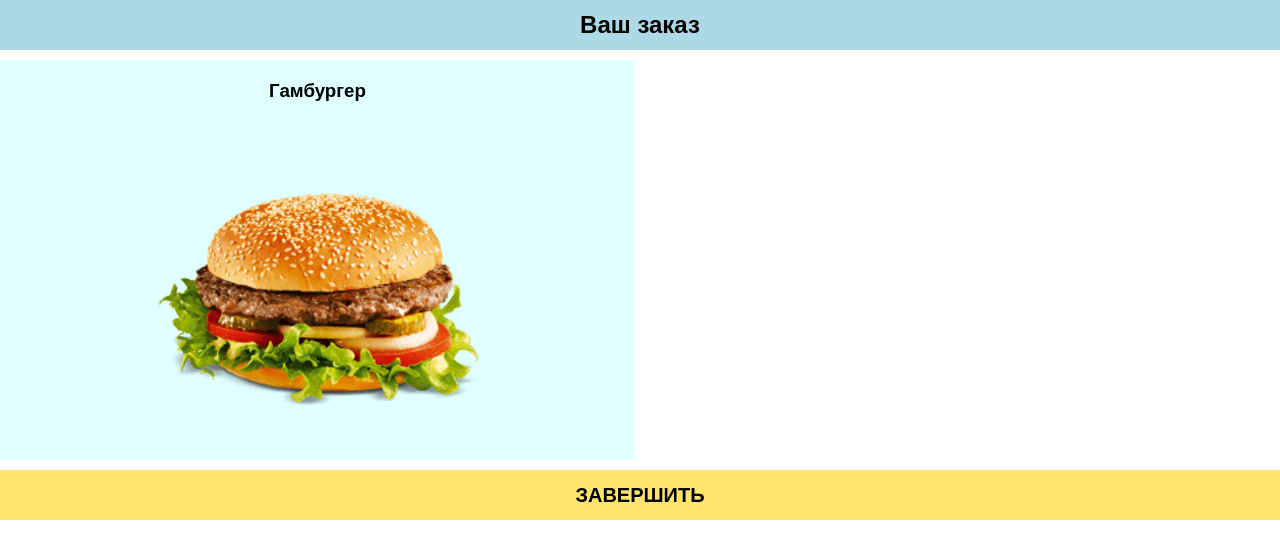
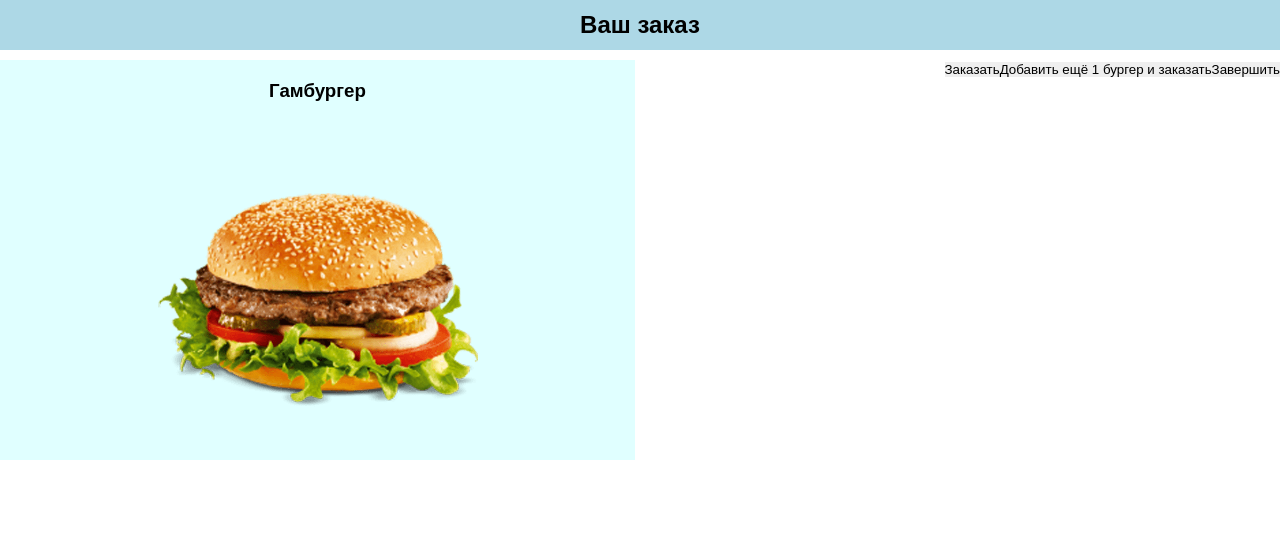
Before and after one commit to reactb0y1/codempire, a React (Create React App) app: page /order in a window 1280 px wide. Shown: the top 558 px of the page. Built offline with nearby package versions, Linux system fonts and the light colour scheme.

Commit message:
chr Order Сформирована основа разметки

```diff
--- a/src/Order/Order.js
+++ b/src/Order/Order.js
@@ -21,13 +21,21 @@ class Order extends Component {
 
                     </aside>
 
+                    <main className='mainOrder'>
+
+                        <button className='OrderButton'>Заказать</button>
+
+                        <button className='OrderAddButton'>Добавить ещё 1 бургер и заказать</button>
+
+                        <Link to='/'>
+                            <button className='OrderEndButton'>
+                                Завершить
+                            </button>
+                        </Link>
+
+                    </main>
+
                 </sector>
-
-                <Link to='/'>
-                    <button className='EditButton'>
-                        Завершить
-                    </button>
-                </Link>
 
             </div>
 
```
